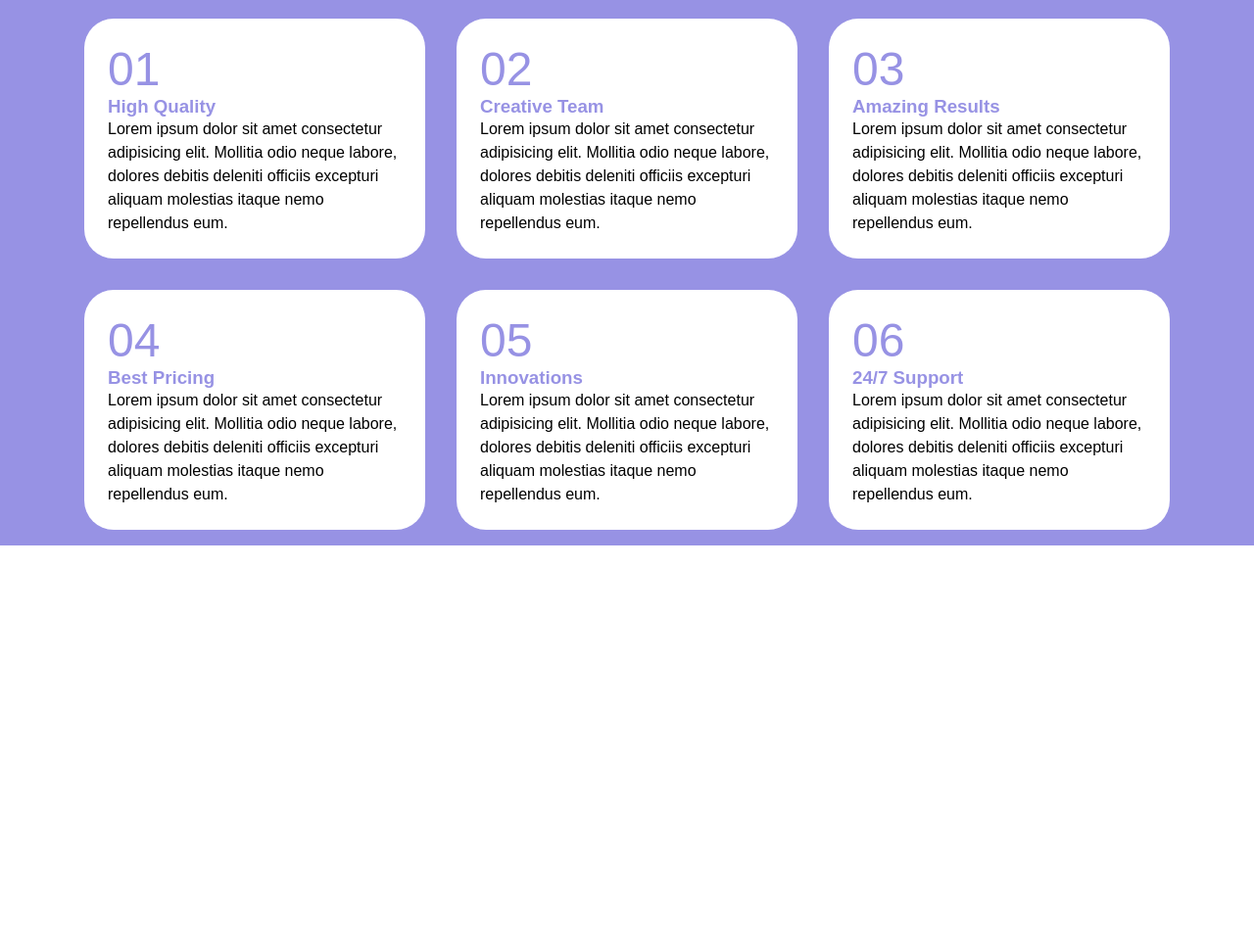
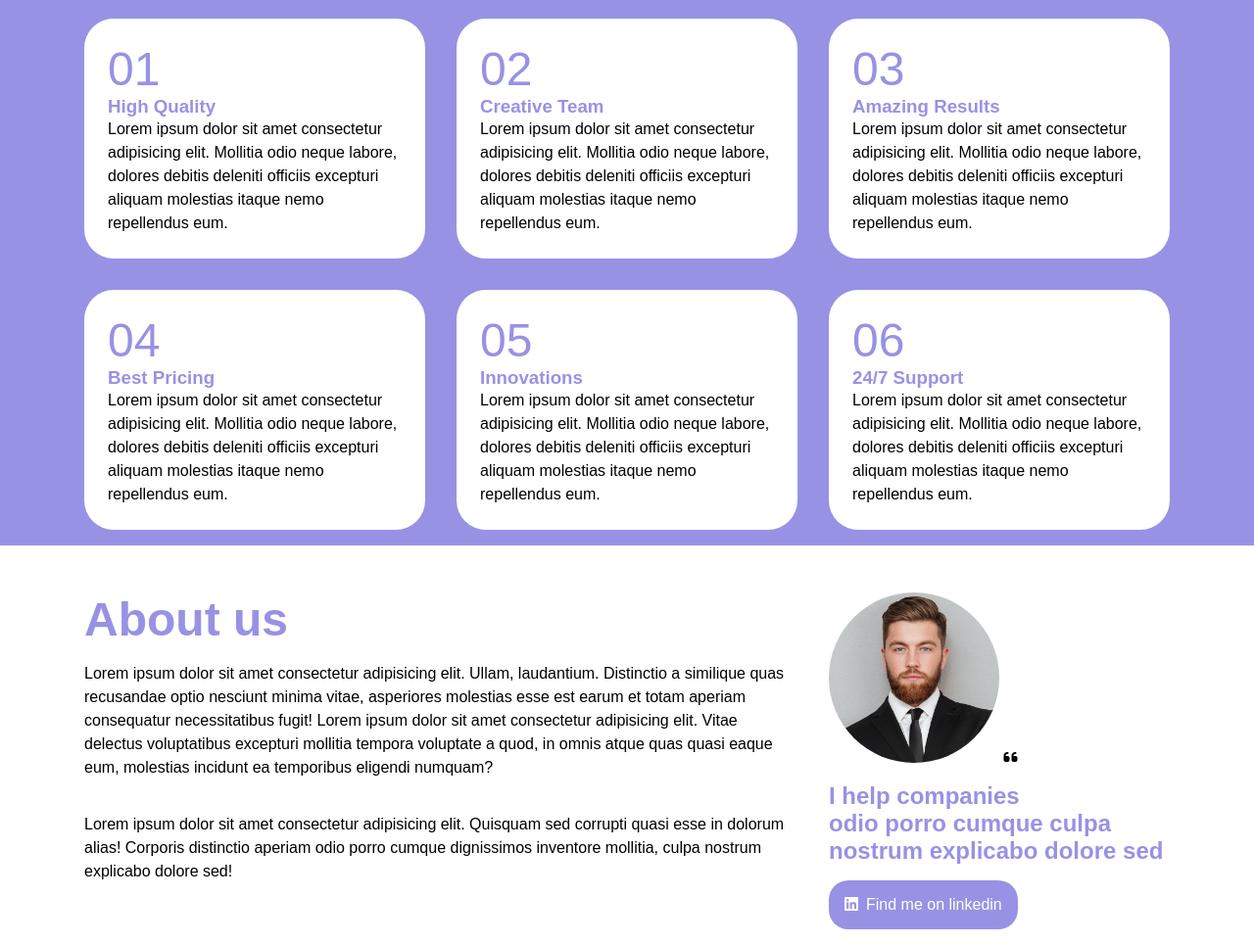
Before and after one commit to HiranyaRanawaka99/htmlcss-responsive-layout, a plain HTML site: page index.html in a window 1280 px wide. Shown: the part 3222-4187 px from the top of the page at 98% size. Before the commit the page ends 3811 px from the top, so only its background shows below. Drawn offline with Linux system fonts and the light colour scheme.

Commit message:
feat: section 5

```diff
--- a/assets/css/style.css
+++ b/assets/css/style.css
@@ -70,7 +70,7 @@ section {
 
 
 
-    /*header*/
+    /*Header*/
 
 #header {
     height: 80px;
@@ -93,7 +93,7 @@ section {
     width: 50px;
 }
 
-    /*section-1*/
+    /*Section-1*/
 
 #section-1 .card {
     background-color: var(--lightblue);
@@ -133,7 +133,7 @@ section {
     color: var(--primary-color);
 }
 
-  /*section-2*/
+  /*Section-2*/
 
   #section-2 h1 {
     color: white;
@@ -156,7 +156,7 @@ section {
     border-radius: 50%;
   }
 
-    /*section 3*/
+    /*Section 3*/
 
 #section-3 .card {
     background-color: var(--secondary-color);
@@ -194,7 +194,7 @@ section {
     margin:1rem ;
 }
 
-        /*section-4*/
+        /*Section-4*/
 
 #section-4 .card {
     background-color: white;
@@ -217,6 +217,54 @@ section {
     text-align: center;
 }
 
+    /*Section-5*/
+
+#section-5 h1 {
+    font-size: 3rem;
+    color:var(--secondary-color)
+}
+
+#section-5 p{
+    margin-top: 1rem;
+}
+
+#section-5 img {
+    border-radius: 50%;
+    width: 50%;
+}
+
+/*#section-5 .quote {
+    position: relative;
+}
+
+.quote .fa-quote-left {
+    position:absolute;
+    top:0;
+    right:0;
+
+    font-size: 3rem;
+    color:var(--secondary-color)
+
+}
+
+*/
+
+#section-5 h2 {
+    color: var(--secondary-color);
+    margin-top: 1rem;
+}
+#section-5 span {
+    display: inline-block;
+    background-color: var(--secondary-color);
+    color: white;
+    padding: 1rem;
+    border-radius: 20px;
+    margin-top: 1rem;
+}
+
+.fa-linkedin {
+    padding-right: 0.5rem;
+}
 
 
 
@@ -259,6 +307,18 @@ section {
 
     #section-4 .col {
         width: calc(100%/2);
+    }
+
+        /*section-5*/
+    #section-5 .row {
+        display: flex;
+    }
+
+    #section-5 .col:first-child{
+        width: calc(100%/3*2);
+    }
+    #section-5 .col:last-child{
+        width: calc(100%/3);
     }
 
 
--- a/index.html
+++ b/index.html
@@ -210,6 +210,22 @@
    <!--section 5-->
    <section id="section-5">
         <div class="container">
+            <div class="row">
+                <div class="col">
+                    <h1>About us</h1>
+                    <p>Lorem ipsum dolor sit amet consectetur adipisicing elit. Ullam, laudantium. Distinctio a similique quas recusandae optio nesciunt minima vitae, asperiores molestias esse est earum et totam aperiam consequatur necessitatibus fugit! Lorem ipsum dolor sit amet consectetur adipisicing elit. Vitae delectus voluptatibus excepturi mollitia tempora voluptate a quod, in omnis atque quas quasi eaque eum, molestias incidunt ea temporibus eligendi numquam?</p>
+                    <br>
+                    <p>Lorem ipsum dolor sit amet consectetur adipisicing elit. Quisquam sed corrupti quasi esse in dolorum alias! Corporis distinctio aperiam odio porro cumque dignissimos inventore mollitia, culpa nostrum explicabo dolore sed!</p>
+                </div>
+                <div class="col">
+                    <div class="quote">
+                        <img src="assets/img/about.jpg">
+                        <i class="fa-solid fa-quote-left"></i>
+                     </div>
+                    <h2>I help companies <br> odio porro cumque culpa nostrum explicabo dolore sed </h2>
+                    <span><i class="fa-brands fa-linkedin"></i>Find me on linkedin</span>
+                </div>
+            </div>
 
 
         </div>
```
